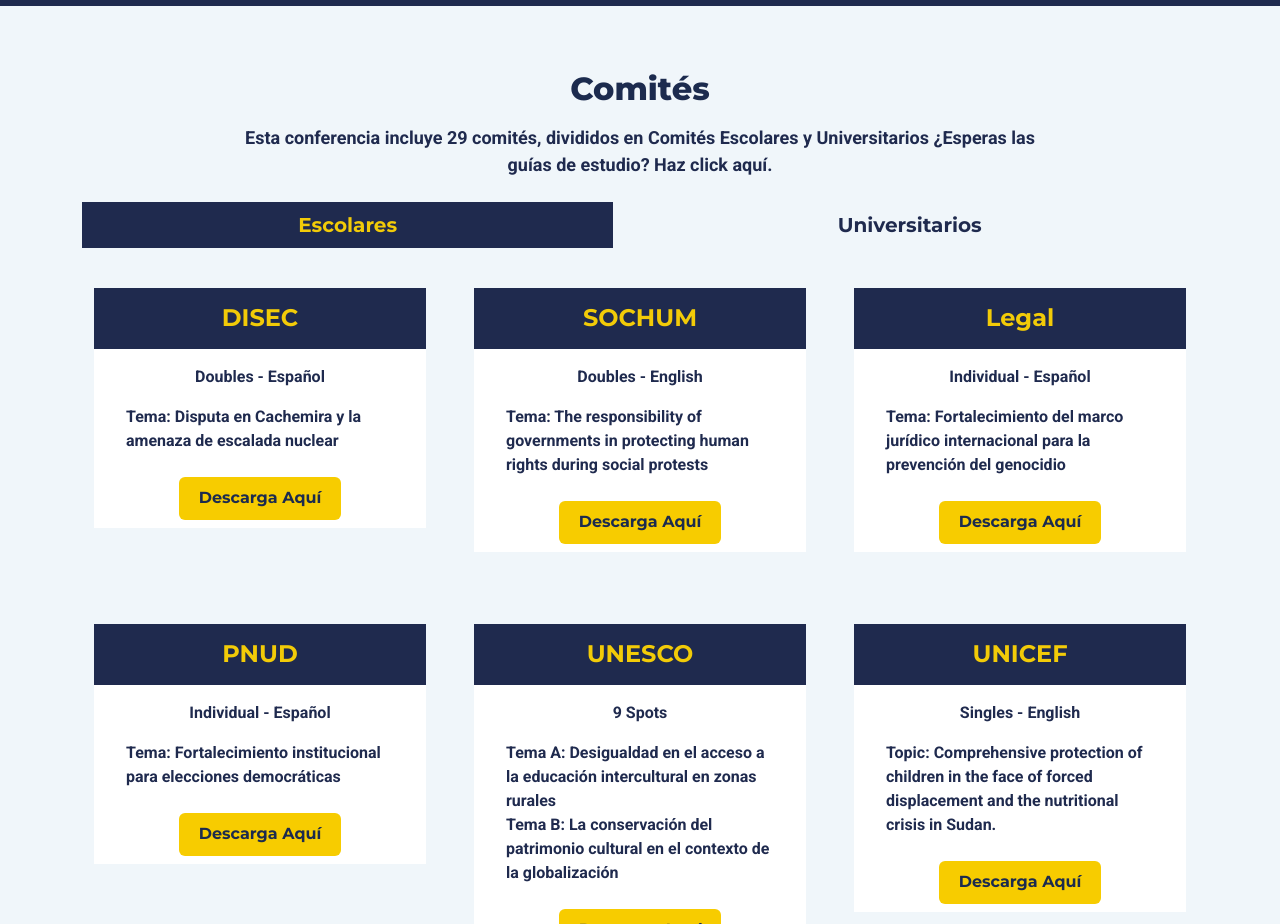
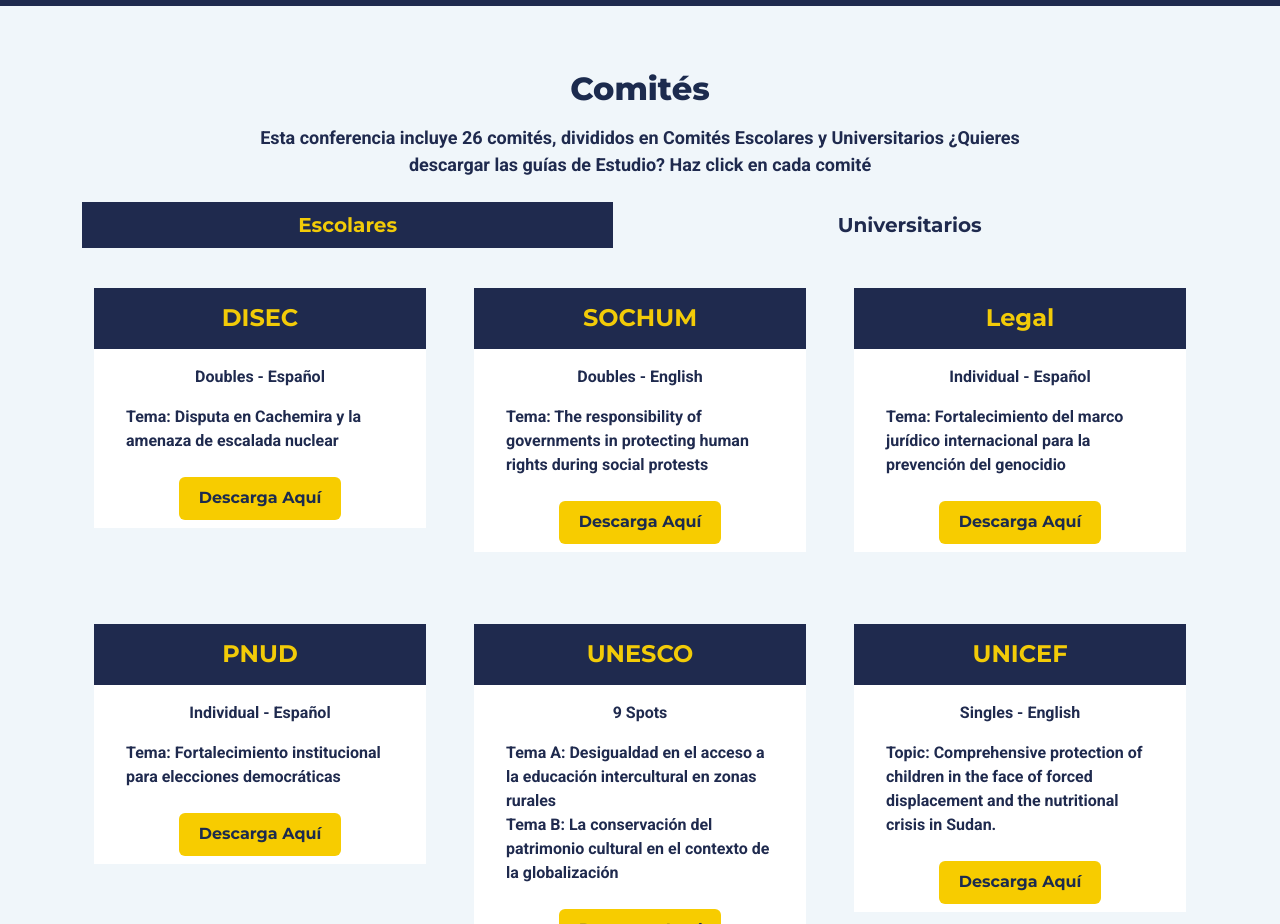
Before and after one commit to pucpmun/pucpmun2025, a plain HTML site: page index.html in a window 1280 px wide. Shown: the part 4140-5064 px from the top of the page. Drawn offline with Linux system fonts and the light colour scheme.

Commit message:
Miniedición

```diff
--- a/index.html
+++ b/index.html
@@ -574,7 +574,7 @@
 	<section id="tickets-section" class="tickets-section section theme-bg-light">
 		<div class="container">
 			<h3 class="section-heading text-center mb-3">Comités</h3>
-			<div class="section-intro single-col-max mx-auto text-center mb-4">Esta conferencia incluye 29 comités, divididos en Comités Escolares y Universitarios ¿Esperas las guías de estudio? Haz click aquí.</div>
+			<div class="section-intro single-col-max mx-auto text-center mb-4">Esta conferencia incluye 26 comités, divididos en Comités Escolares y Universitarios ¿Quieres descargar las guías de Estudio? Haz click en cada comité</div>
 			<!-- NAV-PILLS que disparan los desplegables -->
 				<ul class="schedule-nav nav nav-pills nav-fill" id="myTab" role="tablist">
   					<li class="nav-item me-2">
```
